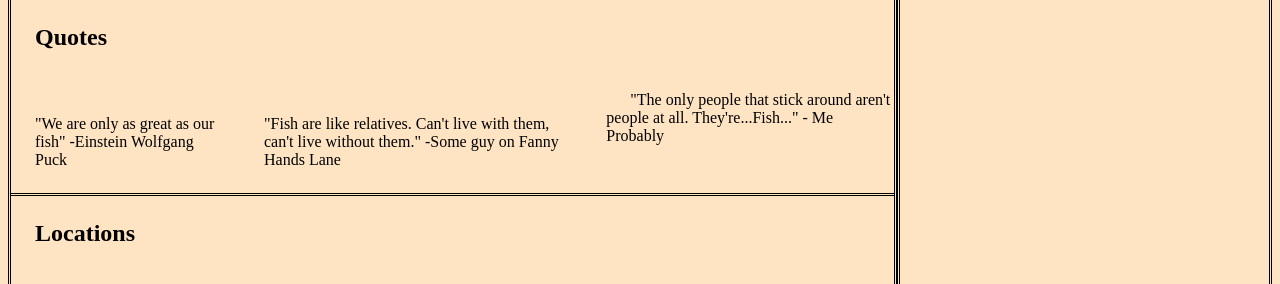
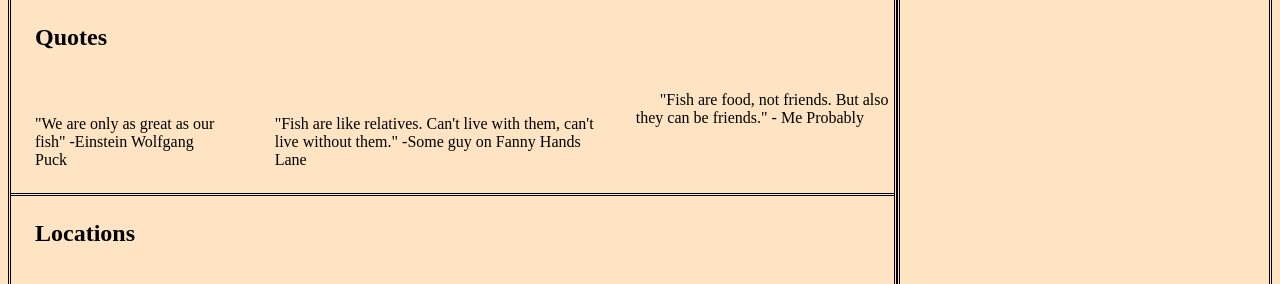
Before and after one commit to DakotaLambert/martinsAquarium, a plain HTML site: page index.html in a window 1280 px wide. Shown: the part 786-1070 px from the top of the page. Drawn offline with Linux system fonts and the light colour scheme.

Commit message:
changed one of the quotes

```diff
--- a/index.html
+++ b/index.html
@@ -88,7 +88,7 @@
         <span class="quoteText">"Fish are like relatives. Can't live with them, can't live without them." -Some guy on Fanny Hands Lane</span>
       </div>
       <div>
-        <span class="quote">"The only people that stick around aren't people at all. They're...Fish..." - Me Probably</span>
+        <span class="quote">"Fish are food, not friends. But also they can be friends." - Me Probably</span>
       </div>
 	</section>
   <h2 class="locationHeader">Locations</h2>
```
